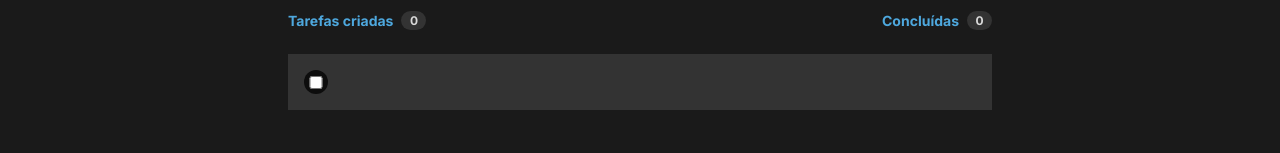
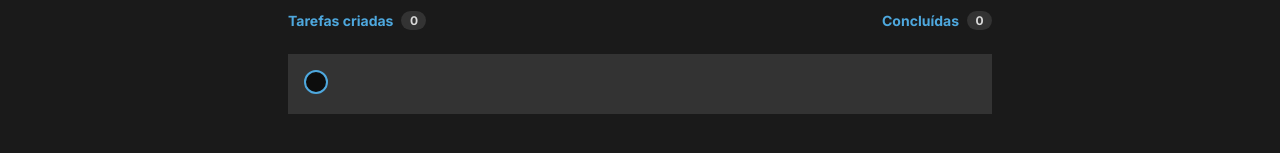
Before and after one commit to Tiago-SO/projeto-to-do-list, a React (Vite) app: page / in a window 1280 px wide. Shown: the part 293-446 px from the top of the page. Built offline with nearby package versions, Linux system fonts and the light colour scheme.

Commit message:
ajuste no checkbox

```diff
--- a/src/components/Tasks.module.css
+++ b/src/components/Tasks.module.css
@@ -3,16 +3,20 @@
   padding: 1rem;
 }
 
-.checkbox {
+.task input[type="checkbox"] {
+  appearance: none;
   width: 1.5rem;
   height: 1.5rem;
   background: var(--gray-700);
+  border: 0.164375rem solid var(--blue);
   border-radius: 50%;
-  display: flex;
-  align-items: center;
-  justify-content: center;
 }
 
-.task input[type="checkbox"] {
-  width: 1.5rem;
+.task input[type="checkbox"]:checked {
+  background: var(--purple-dark);
+  background-image: url(../assets/checked.svg);
+  background-size: 60%;
+  background-repeat: no-repeat;
+  background-position: center;
+  border: 0;
 }
```
Also changed, not shown: src/assets/checked.svg (added).
